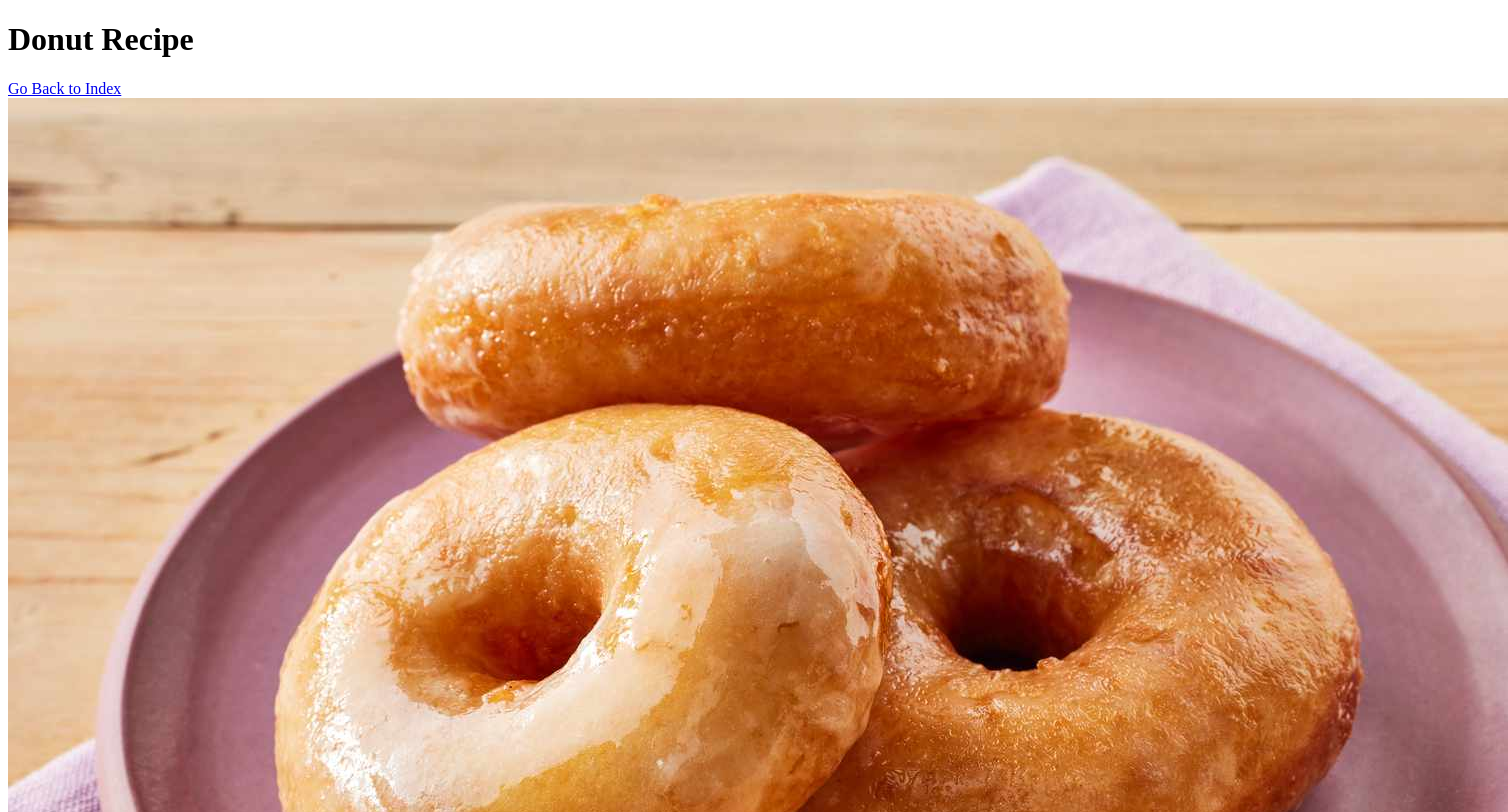
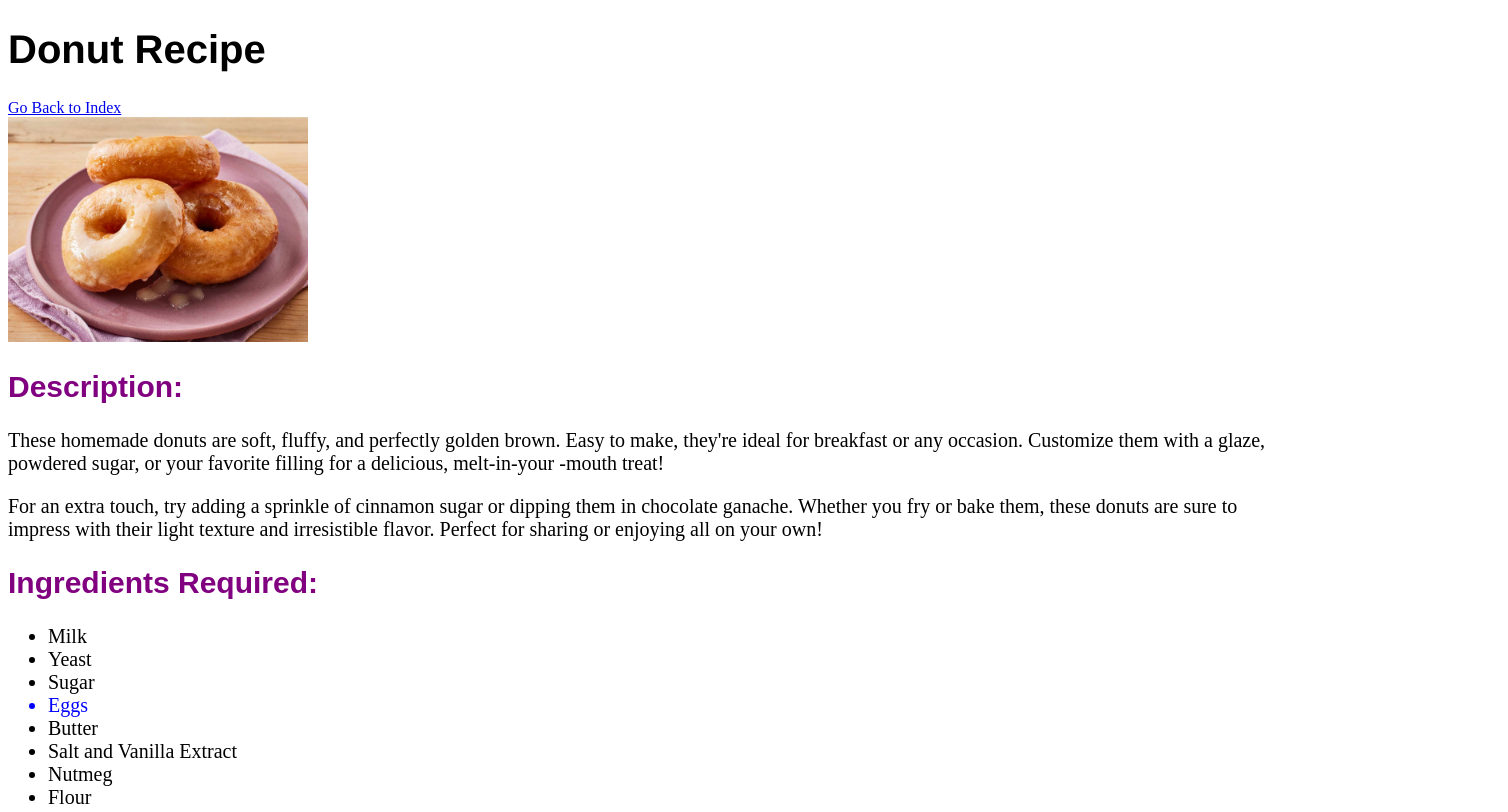
Before and after one commit to oceanyu1/odin-recipes2, a plain HTML site: page recipes/donut.html in a window 1280 px wide. Shown: the top 812 px of the page, 1508 px wide, since content can reach past the window. Drawn offline with Linux system fonts and the light colour scheme.

Commit message:
Add CSS with change to colors, font sizes, and images

```diff
--- a/recipes/donut.html
+++ b/recipes/donut.html
@@ -2,12 +2,13 @@
 <html lang="en">
     <head>
         <meta charset="UTF-8">
+        <link rel="stylesheet" href="../styles.css">
     </head>
     <body>
-        <h1>Donut Recipe</h1>
+        <h1 class="title">Donut Recipe</h1>
         <a href="../index.html">Go Back to Index</a>
         <img src="../images/donut.jpg" alt="Picture of Donut">
-        <h2>Description:</h2>
+        <h2 class="subtitle">Description:</h2>
         <p>These homemade donuts are soft, fluffy, and perfectly golden brown. Easy to
             make, they're ideal for breakfast or any occasion. Customize them with a
             glaze, powdered sugar, or your favorite filling for a delicious, melt-in-your
@@ -17,19 +18,19 @@
             impress with their light texture and irresistible flavor. Perfect for sharing
             or enjoying all on your own!</p>
 
-        <h2>Ingredients Required:</h2>
+        <h2 class="subtitle">Ingredients Required:</h2>
         <ul>
             <li>Milk</li>
             <li>Yeast</li>
             <li>Sugar</li>
-            <li>Eggs</li>
+            <li class="egg">Eggs</li>
             <li>Butter</li>
             <li>Salt and Vanilla Extract</li>
             <li>Nutmeg</li>
             <li>Flour</li>
         </ul>
 
-        <h2>Steps to make donut:</h2>
+        <h2 class="subtitle">Steps to make donut:</h2>
         <ol>
             <li>Prepare the dough. The dough comes together with a mixer. You can also
             make the dough by hand, but it requires a bit of arm muscle. After the dough
@@ -49,7 +50,7 @@
             doughnut holes.)</li>
         </ol>
 
-        <h2>Making the glaze for the donut:</h2>
+        <h2 class="subtitle">Making the glaze for the donut:</h2>
         <ol>
             <li>Make a simple 3-ingredient glaze: just milk or cream, confectioners'
             sugar, and vanilla extract. </li>
--- /dev/null
+++ b/styles.css
@@ -0,0 +1,30 @@
+.title {
+    font-family: "Helvetica",serif;
+    font-size: 40px;
+}
+
+.subtitle {
+    font-family: "Arial", sans-serif;
+    font-size: 30px;
+    font-weight: bold;
+    color: purple;
+}
+
+img {
+    width: 300px;
+    height: auto;
+}
+
+p,
+li {
+    font-size: 20px;
+    text-align: left;
+}
+
+li.egg {
+    color: blue;
+}
+
+a {
+    display: block;
+}
```
Also changed, not shown: index.html (+2 -1 lines), recipes/burger.html (+6 -5 lines), recipes/macncheese.html (+5 -4 lines).
